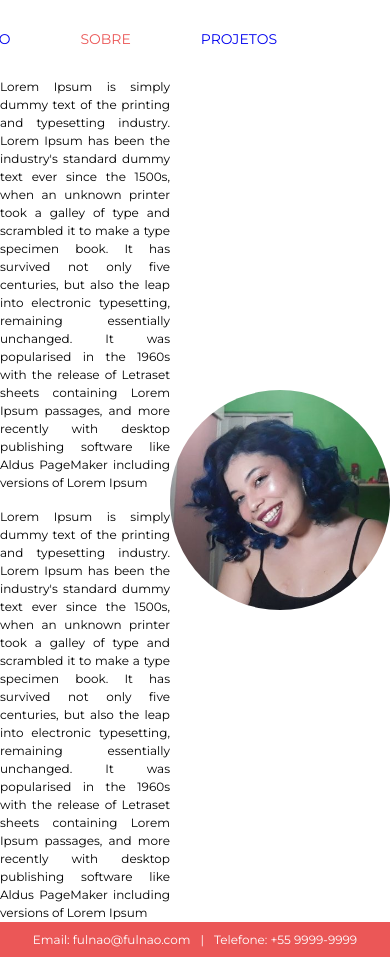
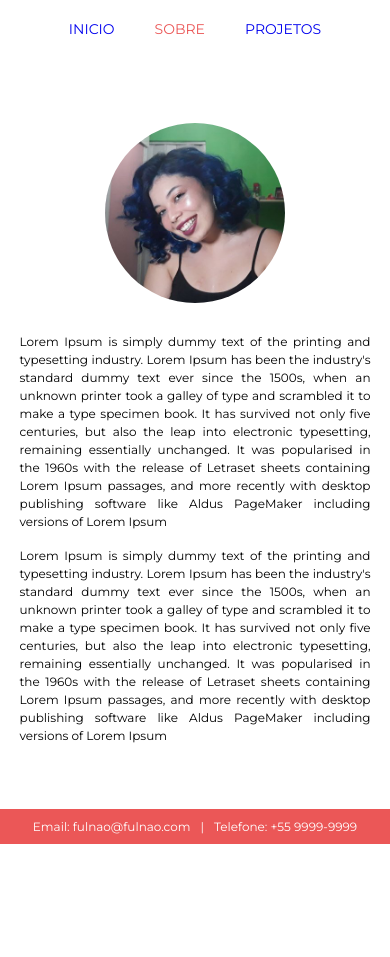
Before and after one commit to levxyca/site-porfolio, a plain HTML site: page sobre.html in a window 390 px wide. After the commit the page ends 844 px from the top, so only its background shows below. Drawn offline with Linux system fonts and the light colour scheme.

Commit message:
versao mobile da pagina sobre

```diff
--- a/responsivo.css
+++ b/responsivo.css
@@ -21,7 +21,34 @@
     }
 
     /* Sobre */
+    .container {
+        display: flex;
+        flex-direction: column-reverse;
+        justify-content: space-evenly;
+        align-items: center;
+    }
 
+    .imagem {
+        width: 180px;
+        height: 180px;
+        padding: 30px 0;
+    }
+
+    .paragrafo {
+        max-width: 90%;
+        font-size: 0.75rem;
+        line-height: 18px;
+        text-align: justify;
+        margin-bottom: 30px;
+    }
+
+    .paragrafo p:first-of-type {
+        margin-bottom: 1rem;
+    }
+
+    .imagem {
+        border-radius: 50%;
+    }
 
 }
 
--- a/sobre.html
+++ b/sobre.html
@@ -2,9 +2,11 @@
 <html lang="pt-br">
 <head>
     <meta charset="utf-8">
+    <meta name="viewport" content="width=device-width, initial-scale=1">
     <title>Leticia Caroline Leonardo</title>
     <link rel="stylesheet" href="reset.css">
     <link rel="stylesheet" href="style.css">
+    <link rel="stylesheet" href="responsivo.css">
 </head>
 <body>
     <div class="altura">
```
